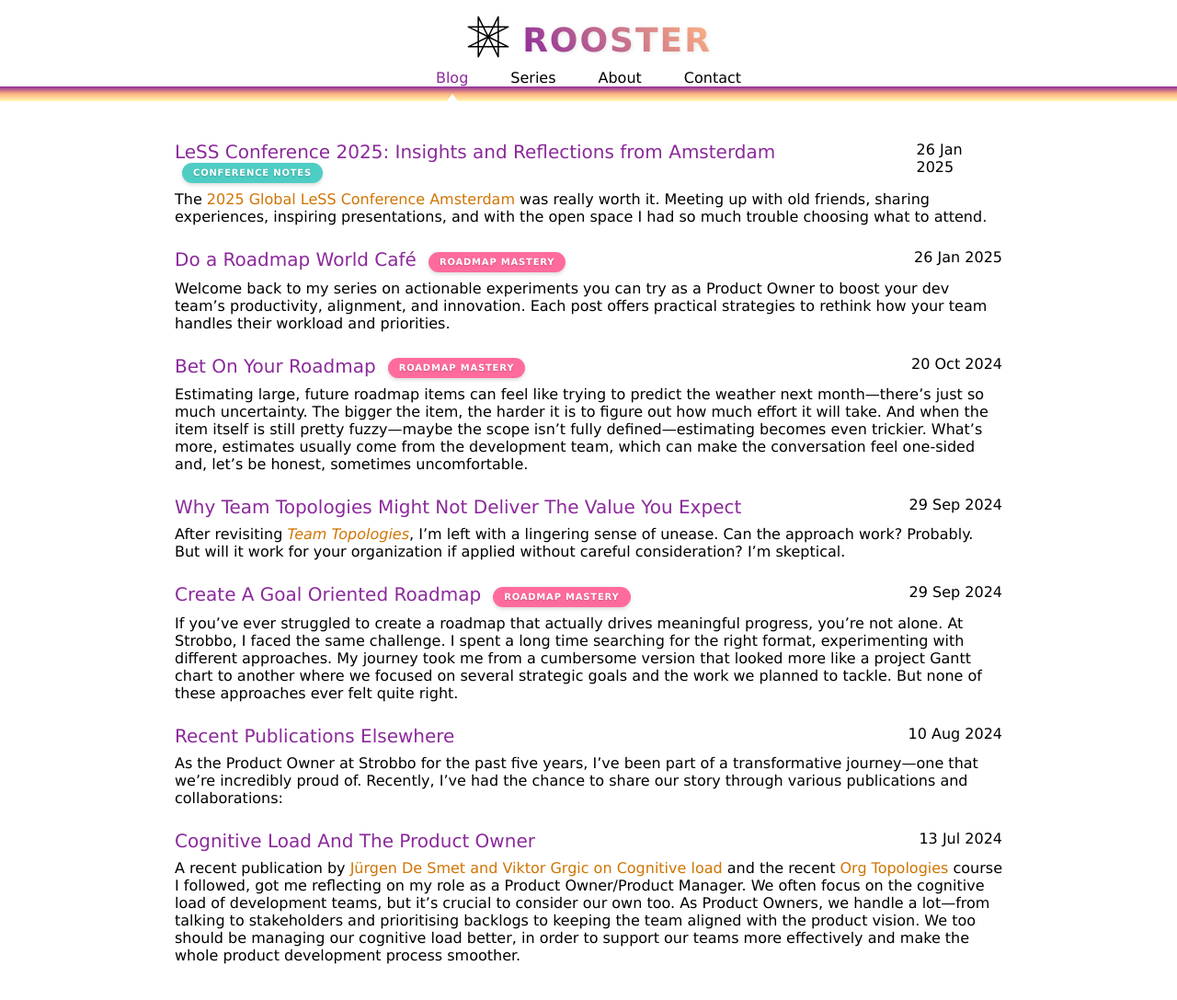
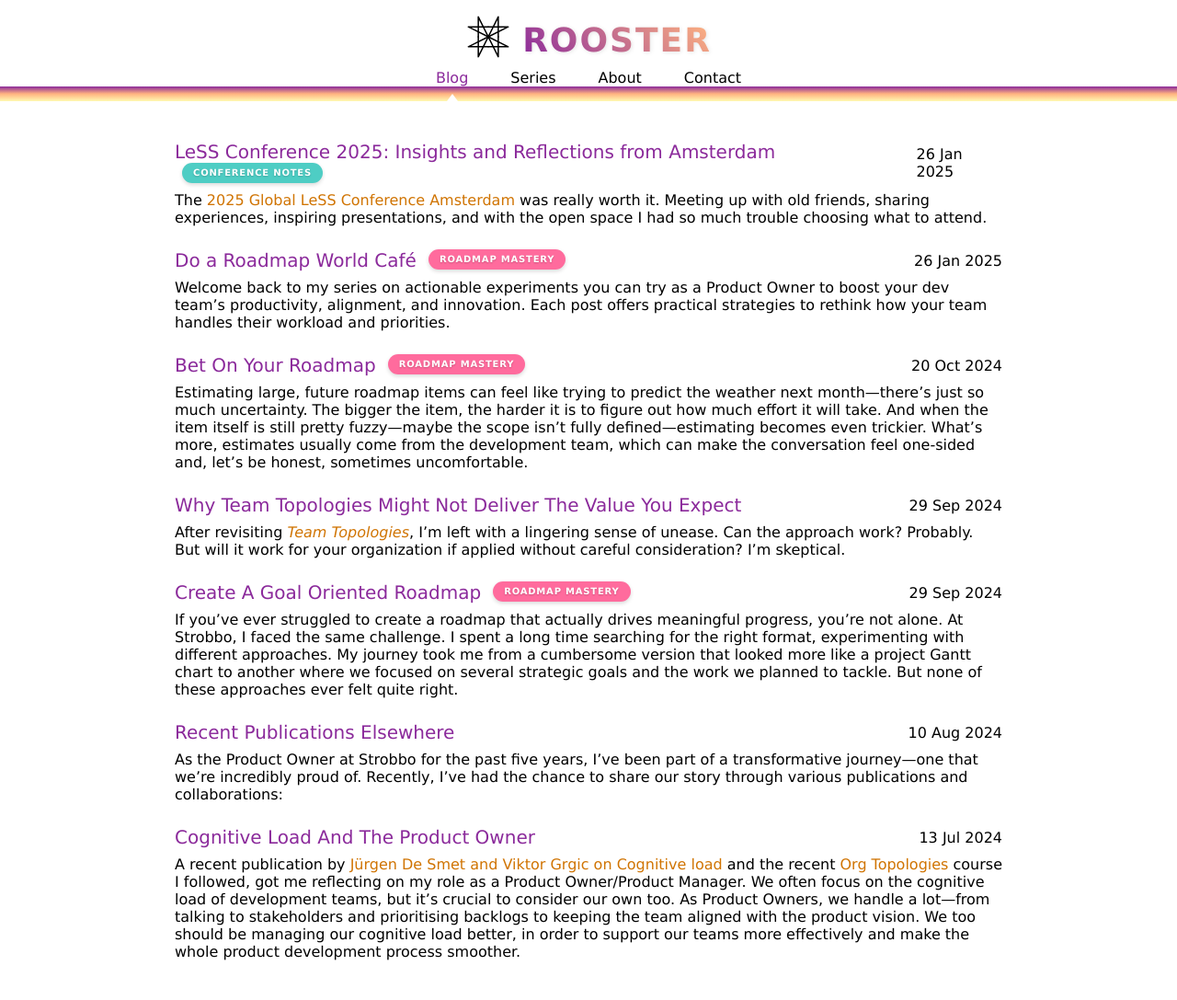
Before and after one commit to mvhaen/mvhaen.github.io, a Jekyll site: the page built from index.html, in a window 1280 px wide and 1168 px high. Shown: the top 1087 px of the window at 92% size. Built offline with Jekyll 4.4.1, drawn with Linux system fonts in a browser that asks for light colours; some web fonts are replaced.

Commit message:
Fix series badge alignment
- Adjusted series badge vertical alignment to 5px
- Changed blog post header alignment to center
- Improved visual alignment between series badges and post titles

```diff
--- a/_sass/main.scss
+++ b/_sass/main.scss
@@ -245,7 +245,7 @@
   &--header {
     display: flex;
     justify-content: space-between;
-    align-items: flex-start;
+    align-items: center;
     margin-bottom: 8px;
 
     &--title-section {
@@ -594,7 +594,7 @@
   text-transform: uppercase !important;
   letter-spacing: 0.8px !important;
   white-space: nowrap !important;
-  vertical-align: middle !important;
+  vertical-align: 5px !important;
   line-height: 1 !important;
   border: none !important;
   box-shadow: 0 2px 4px rgba(0,0,0,0.15) !important;
```
